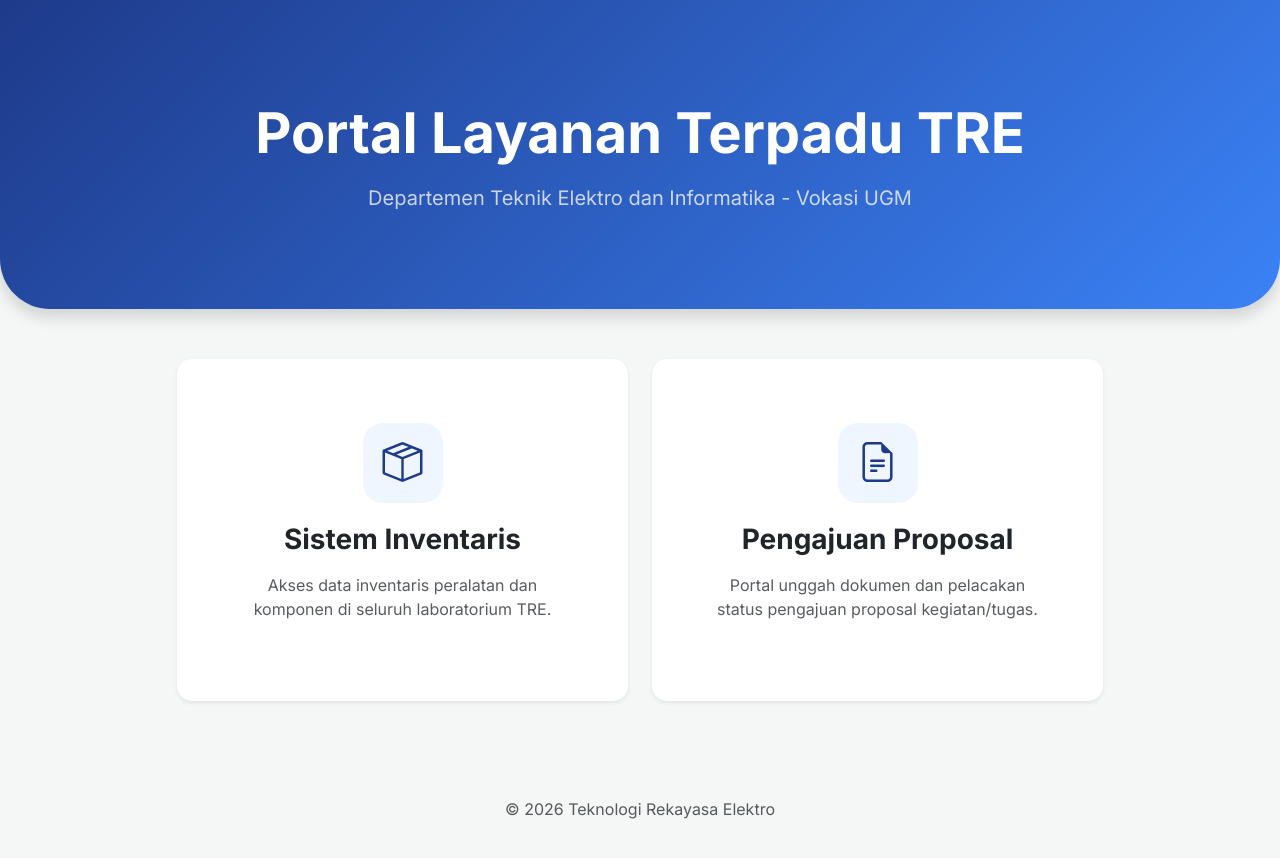
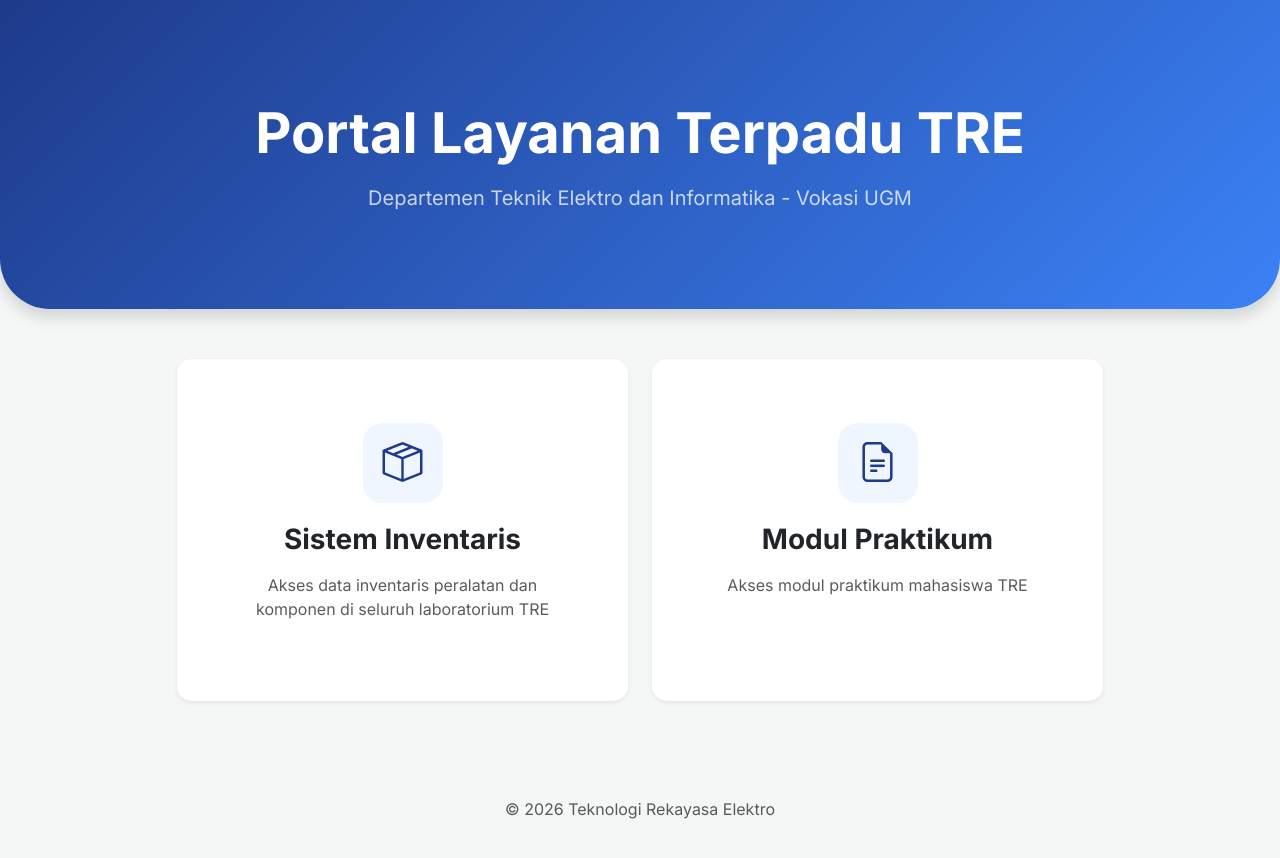
Before and after one commit to tresvugm/tresvugm.github.io, a plain HTML site: page index.html in a window 1280 px wide. Drawn offline with nearby package versions, Linux system fonts and the light colour scheme.

Commit message:
Update index.html

```diff
--- a/index.html
+++ b/index.html
@@ -65,7 +65,7 @@
                             <i class="bi bi-box-seam" style="font-size: 2.5rem; color: #1e3a8a;"></i>
                         </div>
                         <h3 class="fw-bold mb-3">Sistem Inventaris</h3>
-                        <p class="text-muted">Akses data inventaris peralatan dan komponen di seluruh laboratorium TRE.</p>
+                        <p class="text-muted">Akses data inventaris peralatan dan komponen di seluruh laboratorium TRE</p>
                     </div>
                 </a>
             </div>
@@ -76,8 +76,8 @@
                         <div class="icon-box">
                             <i class="bi bi-file-earmark-text" style="font-size: 2.5rem; color: #1e3a8a;"></i>
                         </div>
-                        <h3 class="fw-bold mb-3">Pengajuan Proposal</h3>
-                        <p class="text-muted">Portal unggah dokumen dan pelacakan status pengajuan proposal kegiatan/tugas.</p>
+                        <h3 class="fw-bold mb-3">Modul Praktikum</h3>
+                        <p class="text-muted">Akses modul praktikum mahasiswa TRE</p>
                     </div>
                 </a>
             </div>
```
